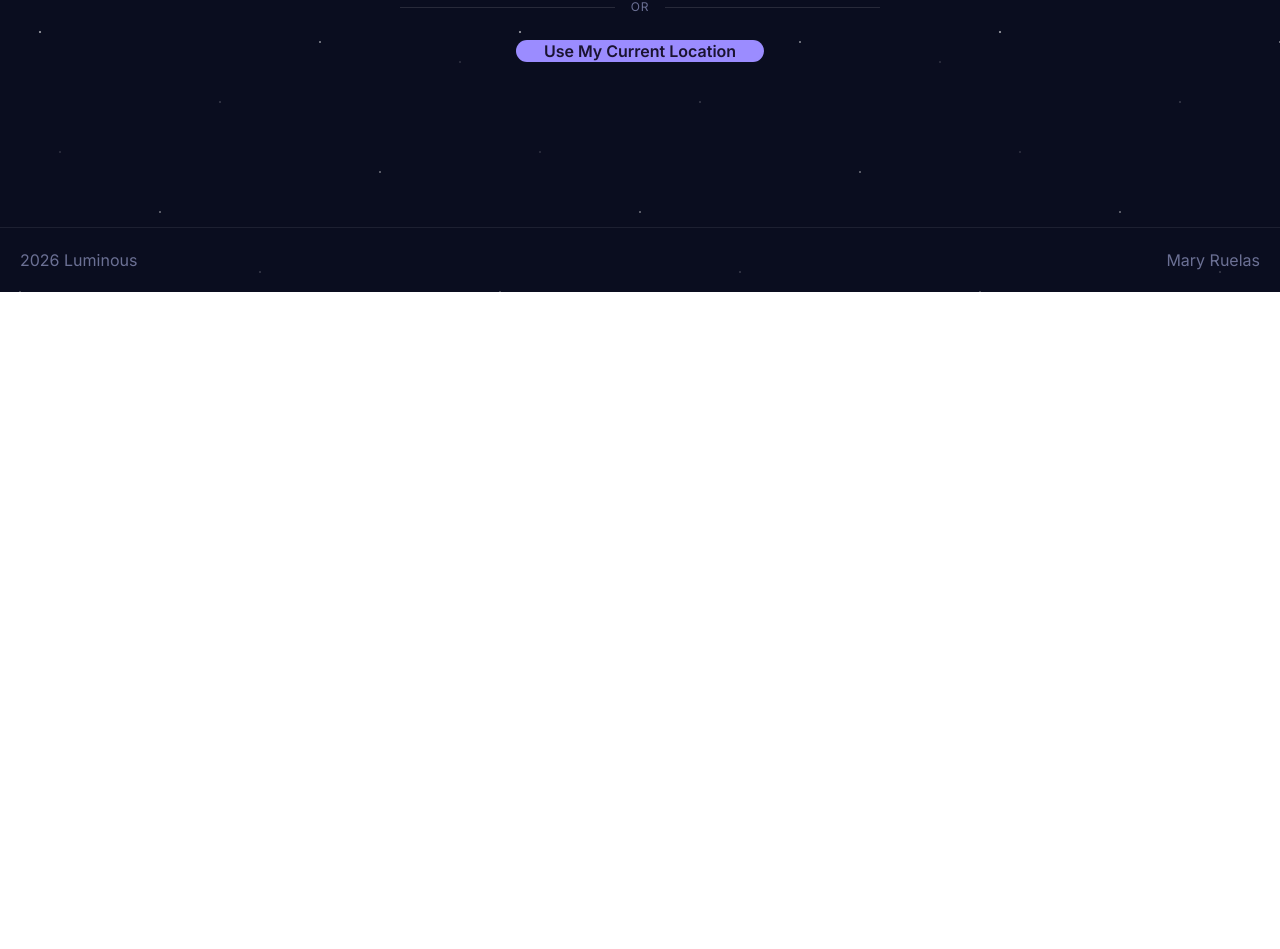
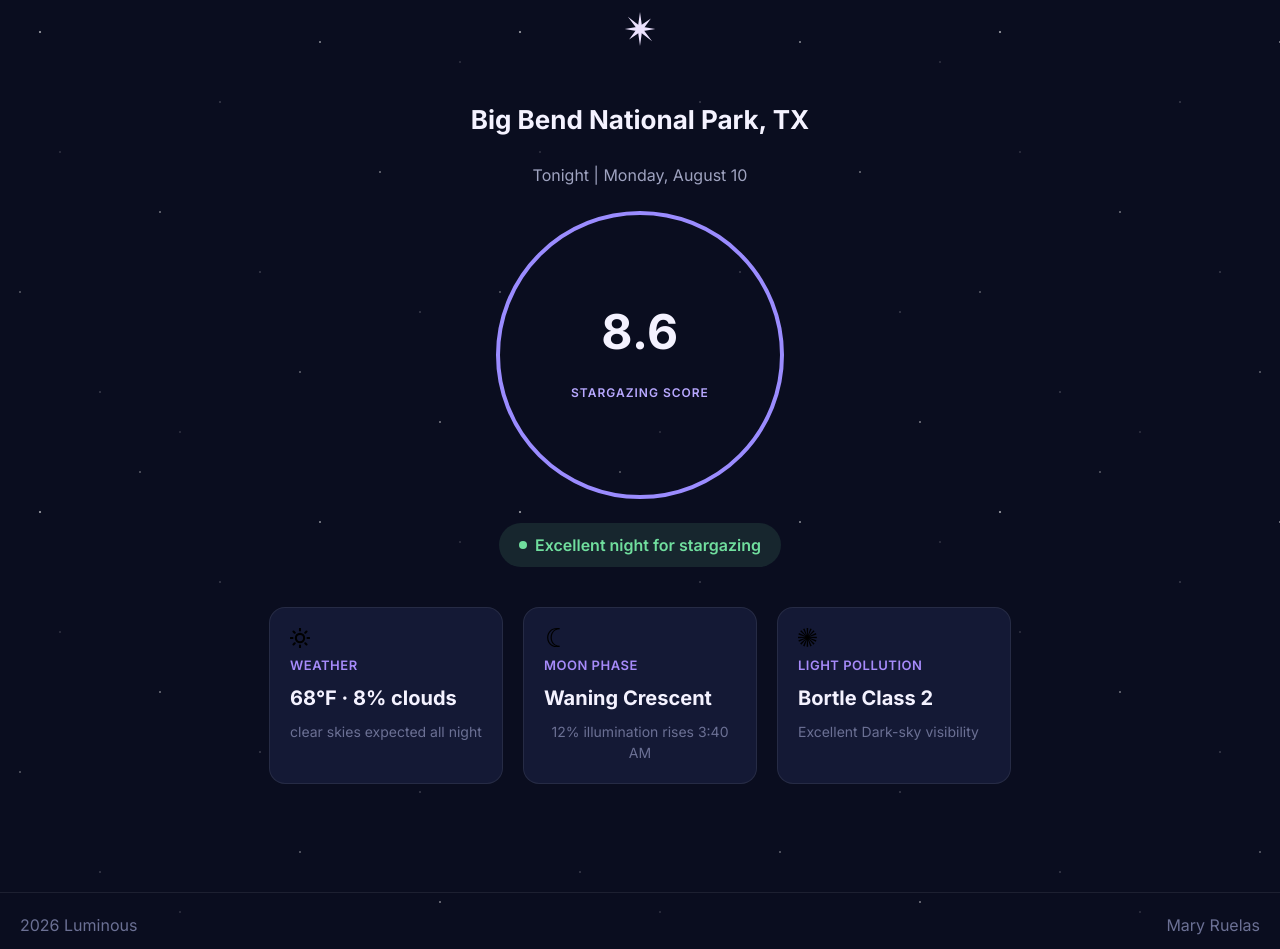
Before and after one commit to MaryAllie2006/Lumi-nous-, a React (Vite) app: page / in a window 1280 px wide. Shown: the part 508-1457 px from the top of the page. Before the commit the page ends 800 px from the top, so only its background shows below. Built offline with nearby package versions, Linux system fonts and the light colour scheme.

Commit message:
new stuff

```diff
--- a/src/components/InfoCard/InfoCard.css
+++ b/src/components/InfoCard/InfoCard.css
@@ -0,0 +1,36 @@
+.info-card {
+    display: flex;
+    flex-direction: column;
+    align-items: flex-start;
+    gap: 8px;
+    padding: 20px;
+    border-radius: 16px;
+    border: 1px solid rgba(255, 255, 255, 0.08);
+    background: #141935;
+}
+
+.info-card__icon {
+    width: 20px;
+    height: 20px;
+}
+
+.info-card__label {
+    font-size: 13px;
+    font-weight: 600;
+    letter-spacing: .5px;
+    text-transform: uppercase;
+    color: #a78bfa;
+}
+
+.info-card__value {
+    margin: 0;
+    font-size: 20px;
+    font-weight: 700;
+    color: #f4f2ff;
+}
+
+.info-card__subtext {
+    margin: 0;
+    font-size: 14px;
+    color: #6b7094;
+}
--- a/src/components/InfoCard/InfoCard.jsx
+++ b/src/components/InfoCard/InfoCard.jsx
@@ -0,0 +1,15 @@
+import './InfoCard.css'
+
+function InfoCard( {icon, label, value, subtext}) {
+    return (
+        <div className="info-card">
+            <img className="info-card__icon" src={icon} alt="" />
+            <span className="info-card__label">{label}</span>
+            <p className="info-card__value">{value}</p>
+            <p className="info-card__subtext">{subtext}</p>
+        </div>
+
+    )
+}
+
+export default InfoCard
--- a/src/components/ResultsPanel/ResultsPanel.css
+++ b/src/components/ResultsPanel/ResultsPanel.css
@@ -0,0 +1,39 @@
+.results-panel{
+    display: flex;
+    flex-direction: column;
+    align-items: center;
+    gap: 24px;
+    padding: 60px 24px;
+    text-align: center;
+}
+
+.results-panel__star{
+    width: 46px;
+    height: 46px;
+    margin-bottom: 24px;
+}
+
+.results-panel__title{
+    font-size: 26px;
+    font-weight: 700;
+    color: #f4f2ff;
+    margin: 0;
+}
+
+.results-panel__subtitle{
+    font-size: 16px;
+    color: #9fa3c0;
+    margin: 0;
+}
+
+.results-panel__cards{
+    display: flex;
+    gap: 20px;
+    width: 100%;
+    max-width: 900px;
+    margin-top: 16px;
+}
+
+.results-panel__cards .info-card{
+    flex: 1;
+}
--- a/src/components/ResultsPanel/ResultsPanel.jsx
+++ b/src/components/ResultsPanel/ResultsPanel.jsx
@@ -0,0 +1,28 @@
+import './ResultsPanel.css'
+import ScoreRing from './../ScoreRing/ScoreRing.jsx'
+import InfoCard from './../InfoCard/InfoCard.jsx'
+import VerdictBanner from './../VerdictBanner/VerdictBanner.jsx'
+
+import star from '../../images/star.svg'
+import sunIcon from '../../images/Sun.svg'
+import moonIcon from '../../images/moon.svg'
+import pollutionIcon from '../../images/pollutionimg.svg'
+
+function ResultsPanel(){
+    return(
+        <div className="results-panel">
+            <img className="results-panel__star" src={star} alt="" aria-hidden="true" />
+            <h2 className="results-panel__title"> Big Bend National Park, TX</h2>
+            <p className="results-panel__subtitle">Tonight | Monday, August 10</p>
+            <ScoreRing score={8.6} />
+            <VerdictBanner/>
+            <div className="results-panel__cards">
+                <InfoCard icon={sunIcon} label="Weather" value="68°F · 8% clouds" subtext="clear skies expected all night"/>
+                <InfoCard icon={moonIcon} label="Moon Phase" value="Waning Crescent" subtext="12% illumination rises 3:40 AM" />
+                <InfoCard icon={pollutionIcon} label="Light Pollution" value="Bortle Class 2" subtext="Excellent Dark-sky visibility" />
+            </div>
+        </div>
+    )
+}
+
+export default ResultsPanel
--- a/src/components/ScoreRing/ScoreRing.css
+++ b/src/components/ScoreRing/ScoreRing.css
@@ -0,0 +1,27 @@
+.score-ring{
+    display: flex;
+    flex-direction: column;
+    align-items: center;
+    justify-content: center;
+    gap: 4px;
+    width: 280px;
+    height: 280px;
+    border-radius: 50%;
+    border: 4px solid #9b8cff;
+    text-align: center;
+}
+
+.score-ring__score{
+    font-size: 48px;
+    font-weight: 700;
+    letter-spacing: .5px;
+    color:#f4f2ff;
+}
+
+.score-ring__subtext{
+    font-size: 12px;
+    font-weight: 600;
+    letter-spacing: 1px;
+    text-transform: uppercase;
+    color:#B8A8FF;
+}
--- a/src/components/ScoreRing/ScoreRing.jsx
+++ b/src/components/ScoreRing/ScoreRing.jsx
@@ -0,0 +1,12 @@
+import './ScoreRing.css'
+
+function ScoreRing({ score }){
+    return(
+        <div className="score-ring">
+            <span className="score-ring__score">{score}</span>
+            <p className="score-ring__subtext">Stargazing Score</p>
+        </div>
+    )
+}
+
+export default ScoreRing
--- a/src/components/VerdictBanner/VerdictBanner.css
+++ b/src/components/VerdictBanner/VerdictBanner.css
@@ -0,0 +1,21 @@
+.verdict-banner {
+    display: inline-flex;
+    align-items: center;
+    gap: 8px;
+    padding: 10px 20px;
+    border-radius: 999px;
+    background: rgba(112, 222, 158, 0.12);
+}
+
+.verdict-banner__dot {
+    width: 8px;
+    height: 8px;
+    border-radius: 50%;
+    background: #70DE9E;
+}
+
+.verdict-banner__text {
+    font-size: 16px;
+    font-weight: 600;
+    color: #70DE9E;
+}
--- a/src/components/VerdictBanner/VerdictBanner.jsx
+++ b/src/components/VerdictBanner/VerdictBanner.jsx
@@ -0,0 +1,12 @@
+import './VerdictBanner.css'
+
+function VerdictBanner() {
+    return (
+        <div className="verdict-banner">
+            <span className="verdict-banner__dot"></span>
+            <span className="verdict-banner__text">Excellent night for stargazing</span>
+        </div>
+    )
+}
+
+export default VerdictBanner
--- a/src/components/main/main.jsx
+++ b/src/components/main/main.jsx
@@ -1,14 +1,18 @@
 import SearchForm from '../SearchForm/SearchForm.jsx'
-import homeButton from '../../images/Home Button.svg'
+import ResultsPanel from '../ResultsPanel/ResultsPanel.jsx'
 import './main.css'
+
+
+import star from '../../images/star.svg'
 
 function Main() {
   return (
     <main className="main">
-      <img className="main__star" src={homeButton} alt="" aria-hidden="true" />
+      <img className="main__star" src={star} alt="" aria-hidden="true" />
       <h1 className="main__title">Luminous</h1>
       <p className="main__subtitle">Find the best night to stargaze, anywhere.</p>
       <SearchForm />
+      <ResultsPanel />
     </main>
   )
 }
```
Also changed, not shown: src/images/star.svg (renamed from src/images/Home Button.svg).
